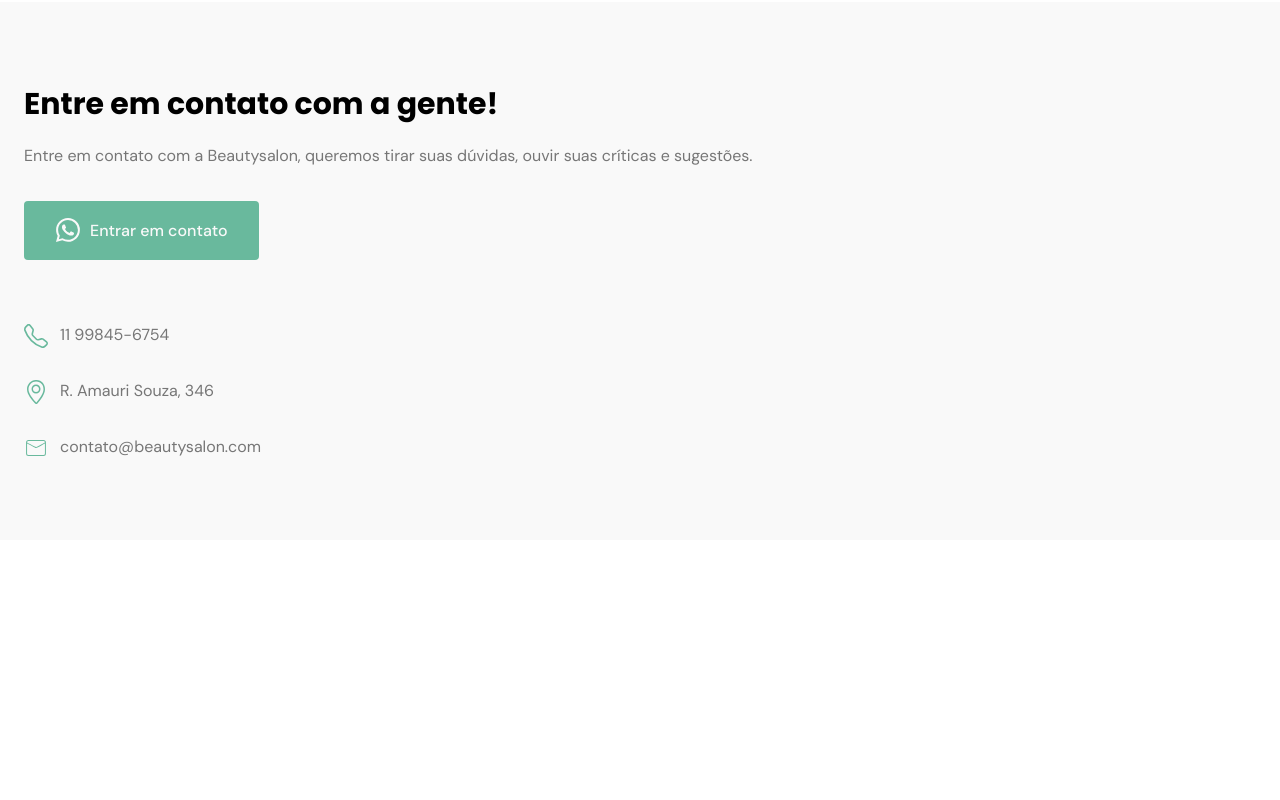
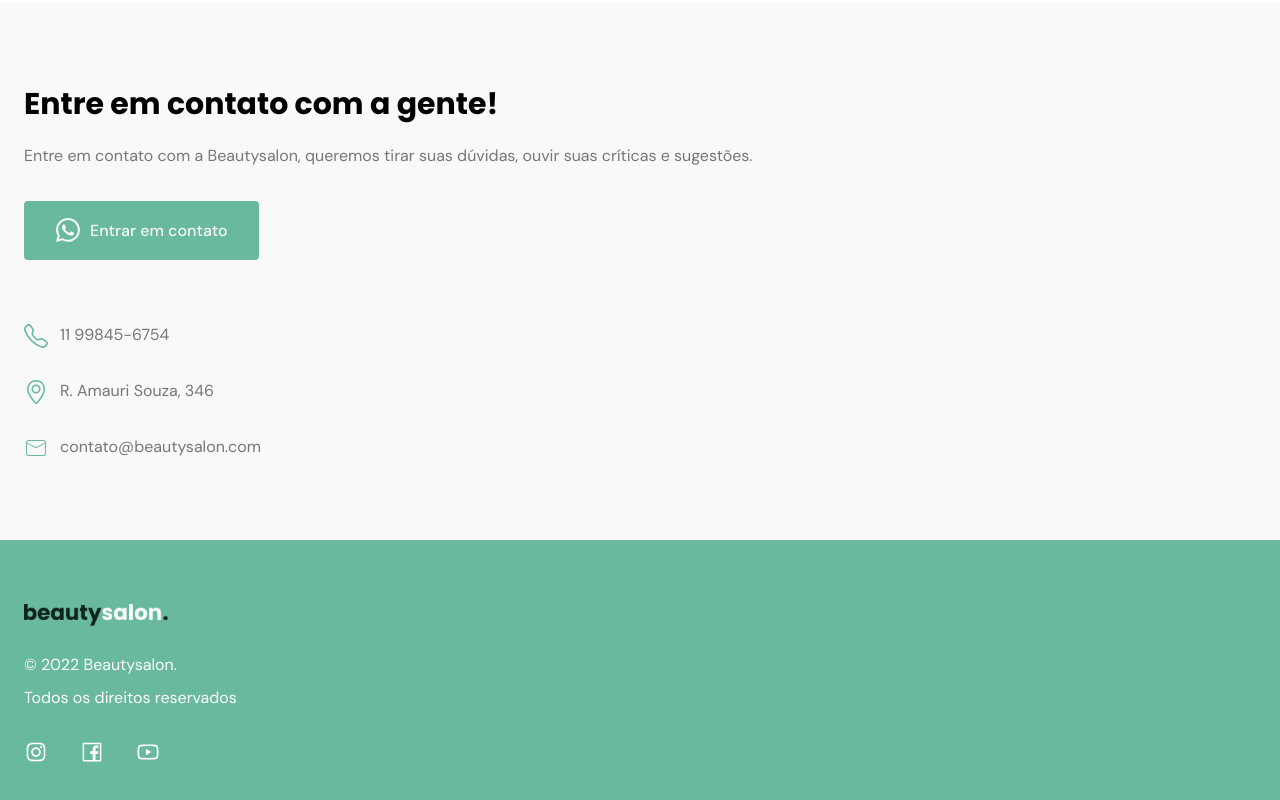
Before and after one commit to santanajoao/salon-landing-page, a React (Vite) app: page / in a window 1280 px wide. Shown: the part 5130-5930 px from the top of the page. Before the commit the page ends 5670 px from the top, so only its background shows below. Built offline with nearby package versions, Linux system fonts and the light colour scheme; a web font is replaced by a local one.

Commit message:
add and style footer

```diff
--- a/src/App.jsx
+++ b/src/App.jsx
@@ -7,6 +7,7 @@ import styles from './App.module.css';
 import ServicesSection from './components/ServicesSection';
 import TestimoniesSection from './components/TestimoniesSection';
 import ContactSection from './components/ContactSection';
+import Footer from './components/Footer';
 
 export default function App() {
   const { isMenuOpen } = useContext(MenuContext);
@@ -20,6 +21,7 @@ export default function App() {
       <ServicesSection />
       <TestimoniesSection />
       <ContactSection />
+      <Footer />
     </div>
   );
 }
--- /dev/null
+++ b/src/components/Footer/index.jsx
@@ -0,0 +1,46 @@
+import React from 'react';
+import styles from './style.module.css';
+import {
+  AiOutlineInstagram,
+  AiOutlineYoutube,
+  AiOutlineFacebook,
+} from 'react-icons/ai';
+import whiteLogo from '../../assets/white-salon-logo.webp';
+
+export default function Footer() {
+  return (
+    <footer className={styles.footer}>
+      <img src={whiteLogo} className={styles.logo} alt="beautysalon logo" />
+      <div className={styles.rights}>
+        <span>&copy; 2022 Beautysalon.</span>
+        <p>Todos os direitos reservados</p>
+      </div>
+      <div className={styles.social_ancor_wrapper}>
+        <a
+          href="https://www.instagram.com/"
+          target="_blank"
+          rel="noopener noreferrer"
+          className={styles.social_ancor}
+        >
+          <AiOutlineInstagram className={styles.social_icon} />
+        </a>
+        <a
+          href="https://pt-br.facebook.com/"
+          target="_blank"
+          rel="noopener noreferrer"
+          className={styles.social_ancor}
+        >
+          <AiOutlineFacebook className={styles.social_icon} />
+        </a>
+        <a
+          href="https://www.youtube.com/?gl=BR&hl=PT"
+          target="_blank"
+          rel="noopener noreferrer"
+          className={styles.social_ancor}
+        >
+          <AiOutlineYoutube className={styles.social_icon} />
+        </a>
+      </div>
+    </footer>
+  );
+}
--- /dev/null
+++ b/src/components/Footer/style.module.css
@@ -0,0 +1,36 @@
+.footer {
+  background-color: var(--primary-color);
+  padding: 6.4rem 2.4rem;
+}
+
+.logo {
+  width: 14.4rem;
+  height: 2.2rem;
+}
+
+.rights {
+  color: white;
+  margin-top: 2.4rem;
+  display: flex;
+  gap: 1.2rem;
+  font-family: 'DM Sans';
+  font-weight: 400;
+  font-size: 1.6rem;
+  line-height: 2.1rem;
+  flex-direction: column;
+}
+
+.social_ancor_wrapper {
+  margin-top: 3.2rem;
+  display: flex;
+  gap: 3.2rem;
+}
+
+.social_ancor {
+  color: white;
+  text-decoration: none;
+}
+
+.social_icon {
+  font-size: 2.4rem;
+}
```
